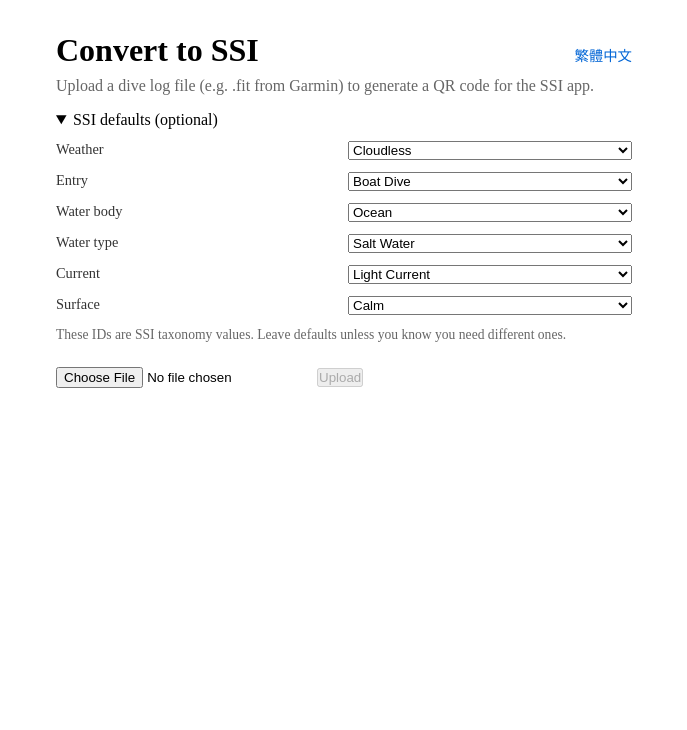
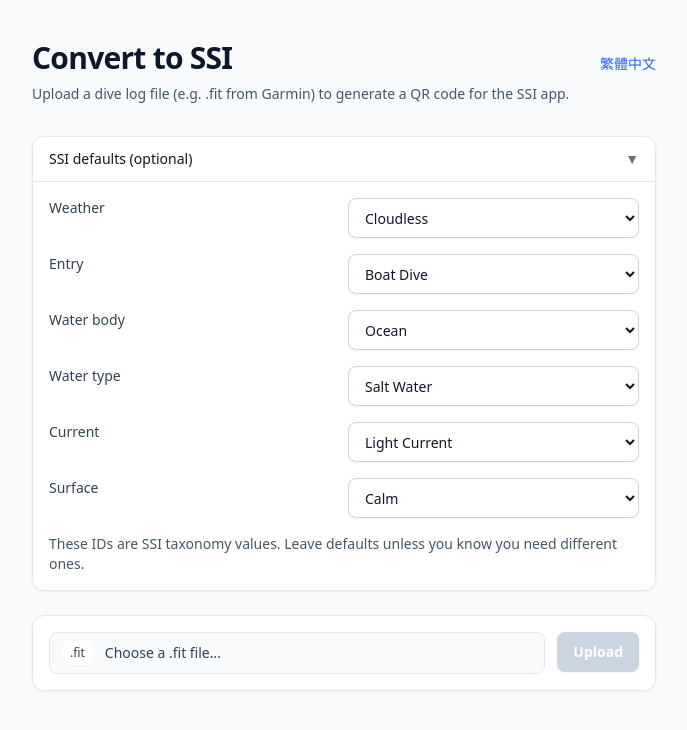
Before and after one commit to fsys2508/convert-to-ssi, a Next.js app: page /en in a window 1280 px wide. Shown: the top 730 px of the page, without its empty margins (296-983 px from the left). Built offline with nearby package versions, Linux system fonts and the light colour scheme.

Commit message:
Change to use tailwindCss

```diff
--- a/app/[locale]/page.tsx
+++ b/app/[locale]/page.tsx
@@ -127,29 +127,45 @@
   }
 
   return (
-    <main style={{ padding: "2rem", maxWidth: "40rem", margin: "0 auto" }}>
-      <div style={{ display: "flex", justifyContent: "space-between", gap: "1rem", alignItems: "baseline" }}>
-        <h1 style={{ margin: 0 }}>{t("heading")}</h1>
-        <div style={{ fontSize: "0.9rem" }}>
-          <a href={locale === "en" ? "/zh" : "/en"} style={{ color: "#0366d6", textDecoration: "none" }}>
+    <main className="min-h-screen">
+      <div className="mx-auto max-w-2xl px-4 py-10 sm:px-6">
+        <header className="flex items-baseline justify-between gap-4">
+          <div>
+            <h1 className="text-2xl font-semibold tracking-tight text-slate-900 sm:text-3xl">
+              {t("heading")}
+            </h1>
+            <p className="mt-2 text-sm text-slate-600">
+              {t("intro")}
+            </p>
+          </div>
+          <div className="text-sm">
+            <a
+              href={locale === "en" ? "/zh" : "/en"}
+              className="font-medium text-blue-600 hover:text-blue-700 hover:underline"
+            >
             {locale === "en" ? "繁體中文" : "English"}
           </a>
           </div>
+        </header>
+
+        <section className="mt-8 space-y-6">
+          <details open className="rounded-xl border border-slate-200 bg-white shadow-sm">
+            <summary className="cursor-pointer select-none list-none px-4 py-3 text-sm font-medium text-slate-900 [&::-webkit-details-marker]:hidden">
+              <div className="flex items-center justify-between">
+                <span>{t("ssiDefaultsTitle")}</span>
+                <span className="text-slate-500">▼</span>
               </div>
-      <p style={{ marginTop: "0.5rem", color: "#666" }}>
-        {t("intro")}
-      </p>
-
-      <details open style={{ marginTop: "1rem" }}>
-        <summary style={{ cursor: "pointer" }}>{t("ssiDefaultsTitle")}</summary>
-        <div style={{ marginTop: "0.75rem", display: "grid", gap: "0.75rem" }}>
+            </summary>
+            <div className="border-t border-slate-200 px-4 py-4">
+              <div className="grid gap-4">
                 {(Object.keys(DEFAULT_VARS) as VarField[]).map((field) => (
-            <div key={field} style={{ display: "grid", gridTemplateColumns: "1fr 1fr", gap: "0.5rem" }}>
-              <label style={{ fontSize: "0.9rem", color: "#333" }}>
+                  <div key={field} className="grid gap-2 sm:grid-cols-2 sm:items-start">
+                    <label className="text-sm font-medium text-slate-700">
                       {t(`ssiFieldLabels.${field}`)}
                     </label>
-              <div style={{ display: "grid", gap: "0.5rem" }}>
+                    <div className="grid gap-2">
                       <select
+                        className="h-10 w-full rounded-lg border border-slate-300 bg-white px-3 text-sm text-slate-900 shadow-sm outline-none focus:border-blue-500 focus:ring-4 focus:ring-blue-500/20 disabled:cursor-not-allowed disabled:bg-slate-50 disabled:text-slate-500"
                         value={varMode[field]}
                         onChange={(e) => setVarMode((prev) => ({ ...prev, [field]: e.target.value }))}
                         disabled={loading}
@@ -162,6 +178,7 @@
                       </select>
                       {varMode[field] === "custom" && (
                         <input
+                          className="h-10 w-full rounded-lg border border-slate-300 bg-white px-3 text-sm text-slate-900 shadow-sm outline-none focus:border-blue-500 focus:ring-4 focus:ring-blue-500/20 disabled:cursor-not-allowed disabled:bg-slate-50 disabled:text-slate-500"
                           type="number"
                           inputMode="numeric"
                           value={varCustom[field]}
@@ -173,45 +190,71 @@
                     </div>
                   </div>
                 ))}
-          <div style={{ fontSize: "0.85rem", color: "#666" }}>
+                <p className="text-sm text-slate-600">
                   {t("ssiDefaultsHint")}
+                </p>
               </div>
             </div>
           </details>
 
-      <form onSubmit={handleSubmit} style={{ marginTop: "1.5rem" }}>
+          <form onSubmit={handleSubmit} className="rounded-xl border border-slate-200 bg-white p-4 shadow-sm">
+            <div className="flex flex-col gap-3 sm:flex-row sm:items-center sm:justify-between">
+              <label className="inline-flex w-full cursor-pointer items-center gap-3 rounded-lg border border-slate-200 bg-slate-50 px-3 py-2 text-sm text-slate-700 hover:bg-slate-100">
+                <span className="shrink-0 rounded-md bg-white px-2 py-1 text-xs font-medium text-slate-700 shadow-sm">
+                  .fit
+                </span>
+                <span className="min-w-0 flex-1 truncate">
+                  {file ? file.name : t("filePlaceholder")}
+                </span>
                 <input
+                  className="hidden"
                   type="file"
                   accept=".fit"
                   onChange={(e) => setFile(e.target.files?.[0] ?? null)}
                   disabled={loading}
                 />
-        <button type="submit" disabled={!file || loading} style={{ marginLeft: "0.5rem" }}>
+              </label>
+
+              <button
+                type="submit"
+                disabled={!file || loading}
+                className="inline-flex h-10 w-fit self-start items-center justify-center whitespace-nowrap rounded-lg bg-blue-600 px-4 text-sm font-semibold text-white shadow-sm transition hover:bg-blue-700 disabled:cursor-not-allowed disabled:bg-slate-300"
+              >
                 {loading ? t("processing") : t("upload")}
               </button>
+            </div>
           </form>
 
           {error && (
-        <p style={{ marginTop: "1rem", color: "#c00" }}>{error}</p>
+            <div className="rounded-xl border border-red-200 bg-red-50 px-4 py-3 text-sm text-red-700">
+              {error}
+            </div>
           )}
 
           {result && (
-        <div style={{ marginTop: "1.5rem" }}>
-          <p>
-            <strong>{t("diveLine", {
+            <div className="rounded-xl border border-slate-200 bg-white p-4 shadow-sm">
+              <p className="text-sm font-semibold text-slate-900">
+                {t("diveLine", {
                   datetime: result.dive.datetime,
                   divetime: result.dive.divetime,
-              depth_m: result.dive.depth_m
-            })}</strong>
+                  depth_m: result.dive.depth_m,
+                })}
               </p>
-          <div style={{ marginTop: "0.5rem" }}>
-            <img src={result.qrDataUrl} alt={t("qrAlt")} />
+              <div className="mt-4 grid gap-4 sm:grid-cols-[240px,1fr] sm:items-start">
+                <div className="rounded-lg border border-slate-200 bg-white p-3">
+                  <img className="h-auto w-full" src={result.qrDataUrl} alt={t("qrAlt")} />
                 </div>
-          <p style={{ marginTop: "0.5rem", fontSize: "0.85rem", color: "#666" }}>
-            {t("scanHint", { payload: result.qrPayload })}
-          </p>
+                {/*<div className="text-sm text-slate-600">*/}
+                {/*  <p className="font-medium text-slate-700">{t("scanTitle")}</p>*/}
+                {/*  <p className="mt-1 break-words">*/}
+                {/*    {t("scanHint", { payload: result.qrPayload })}*/}
+                {/*  </p>*/}
+                {/*</div>*/}
+              </div>
             </div>
           )}
+        </section>
+      </div>
     </main>
   );
 }
--- a/app/globals.css
+++ b/app/globals.css
@@ -1,11 +1,12 @@
-* {
-  box-sizing: border-box;
-  padding: 0;
-  margin: 0;
-}
+@tailwind base;
+@tailwind components;
+@tailwind utilities;
 
 html,
 body {
-  max-width: 100vw;
-  min-height: 100vh;
+  height: 100%;
 }
+
+body {
+  @apply bg-slate-50 text-slate-900 antialiased;
+}
--- a/app/layout.tsx
+++ b/app/layout.tsx
@@ -13,7 +13,7 @@
 }>) {
   return (
     <html lang="en">
-      <body>{children}</body>
+      <body className="min-h-screen">{children}</body>
     </html>
   );
 }
--- a/messages/en.json
+++ b/messages/en.json
@@ -16,6 +16,8 @@
       "var_current_id": "Current",
       "var_surface_id": "Surface"
     },
+    "filePlaceholder": "Choose a .fit file…",
+    "scanTitle": "Scan",
     "upload": "Upload",
     "processing": "Processing…",
     "uploadFailed": "Upload failed",
--- a/messages/zh.json
+++ b/messages/zh.json
@@ -16,6 +16,8 @@
       "var_current_id": "水流",
       "var_surface_id": "水面"
     },
+    "filePlaceholder": "選擇 .fit 檔案…",
+    "scanTitle": "掃描",
     "upload": "上傳",
     "processing": "處理中…",
     "uploadFailed": "上傳失敗",
--- a/package.json
+++ b/package.json
@@ -15,12 +15,15 @@
     "next-intl": "^4.8.3",
     "qrcode": "^1.5.4",
     "react": "^18.2.0",
-    "react-dom": "^18.2.0"
+    "react-dom": "^18.2.0",
+    "tailwindcss": "^3.4.17"
   },
   "devDependencies": {
     "@types/node": "^20.0.0",
     "@types/react": "^18.2.0",
     "@types/react-dom": "^18.2.0",
+    "autoprefixer": "^10.4.27",
+    "postcss": "^8.5.6",
     "typescript": "^5.0.0"
   }
 }
--- /dev/null
+++ b/postcss.config.js
@@ -0,0 +1,6 @@
+module.exports = {
+  plugins: {
+    tailwindcss: {},
+    autoprefixer: {},
+  },
+};
--- /dev/null
+++ b/tailwind.config.js
@@ -0,0 +1,12 @@
+/** @type {import('tailwindcss').Config} */
+module.exports = {
+  content: [
+    "./app/**/*.{js,ts,jsx,tsx,mdx}",
+    "./components/**/*.{js,ts,jsx,tsx,mdx}",
+    "./lib/**/*.{js,ts,jsx,tsx,mdx}",
+  ],
+  theme: {
+    extend: {},
+  },
+  plugins: [],
+};
```
Also changed, not shown: 1 other file (tests, documents, lock files or other folders). Lines whose indentation alone changed are shown as unchanged.
